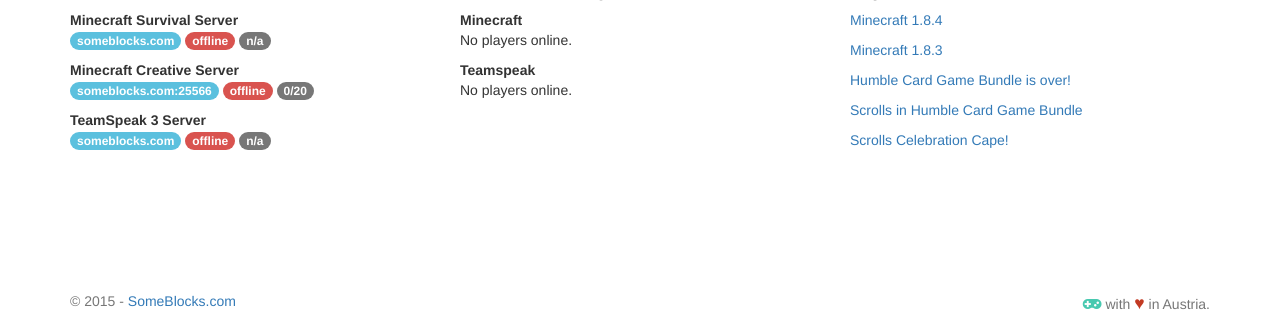
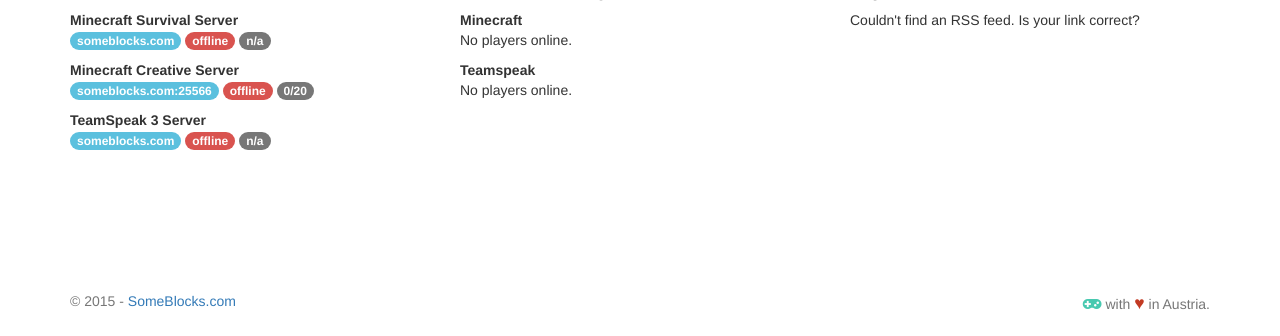
Before and after one commit to sh4nks/someblocks-minecraft, a Flask app: template someblocks/templates/gaming/index.html in a window 1280 px wide. Shown: the part 469-805 px from the top of the page. Run offline with Flask 2, Linux system fonts and the light colour scheme; the template is opened without the code that fills it, so the values that code supplies are empty; some libraries are stand-ins or nearby versions.

Commit message:
Added RSS News

```diff
--- a/someblocks/templates/gaming/index.html
+++ b/someblocks/templates/gaming/index.html
@@ -107,15 +107,13 @@
     <!-- /.col-md-4 -->
     <div class="col-md-4">
         <h2>Updates</h2>
-        <p><a href="http://mcupdate.tumblr.com/post/116645435739">Minecraft 1.8.4</a></p>
-
-        <p><a href="http://mcupdate.tumblr.com/post/113776184629">Minecraft 1.8.3</a></p>
-
-        <p><a href="http://mcupdate.tumblr.com/post/110056666619">Humble Card Game Bundle is over!</a></p>
-
-        <p><a href="http://mcupdate.tumblr.com/post/108661000799">Scrolls in Humble Card Game Bundle</a></p>
-
-        <p><a href="http://mcupdate.tumblr.com/post/104927495779">Scrolls Celebration Cape!</a></p>
+        {% if rss %}
+            {% for title, link in rss %}
+                <p><a href="{{ link }}">{{ title }}</a></p>
+            {% endfor %}
+            {% else %}
+                <p>Couldn't find an RSS feed. Is your link correct?</p>
+        {% endif %}
     </div>
     <!-- /.col-md-4 -->
 </div>
```
